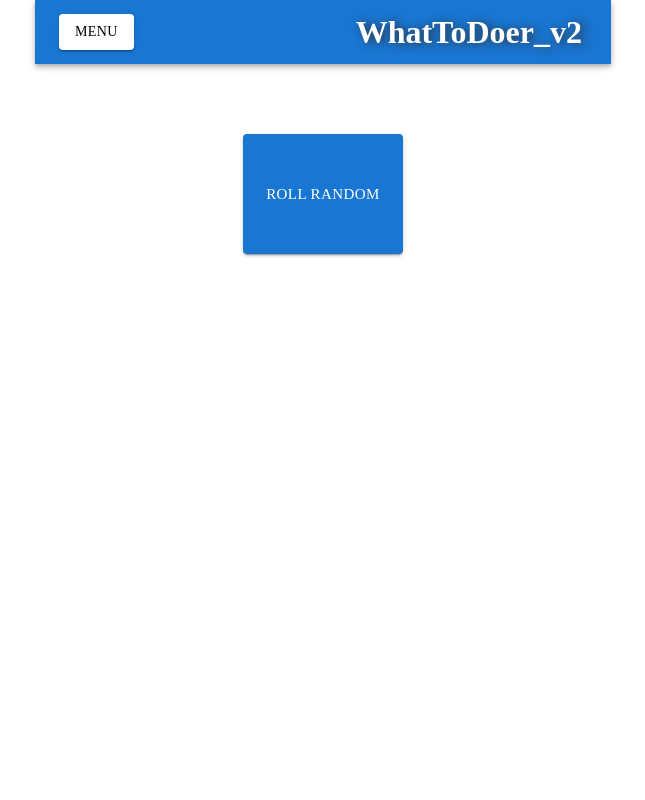
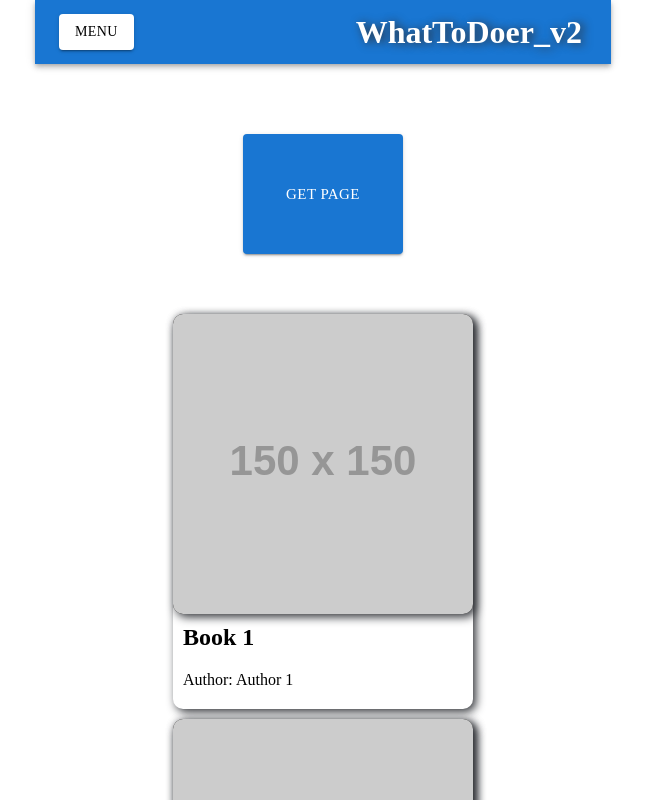
Before and after one commit to Gatlinger/WhatToDoer_v2, a React (Create React App) app: page /WhatToDoer_v2/BookShelf in a window 1280 px wide. Shown: the top 800 px of the page, without its empty margins (317-962 px from the left). Built offline with nearby package versions, Linux system fonts and the light colour scheme.

Commit message:
Я на полпути к реализации пагинации, наверное

```diff
--- a/src/components/MyBookCard.tsx
+++ b/src/components/MyBookCard.tsx
@@ -5,7 +5,7 @@ type MyBookCardPropsType = {
     BookCover: string
     BookTitle: string
     BookAuthor: string
-    BookDescription: string
+    BookDescription?: string
 }
 
 
@@ -26,6 +26,7 @@ export const BookCard = styled.div`
     color: black;
     box-shadow: 3px 3px 10px   #2f3136;
     padding-bottom: 10px;
+    border-radius: 10px;
 
     h2 {
         font-size: 24px;
--- a/src/pages/BookShelfPage.tsx
+++ b/src/pages/BookShelfPage.tsx
@@ -1,49 +1,88 @@
 import { useDispatch, useSelector } from "react-redux"
 import { AppMainBox, RollButtonStyled } from "../App"
-import { MyCard } from "../components/MyCard"
 import { AppRootStateType } from "../state/store"
 import { checkBoxHandlerAC } from "../state/cardsReduser"
-import { BookShelfType, BookType, getBookAC } from "../state/bookSelfReduser"
+import { BookItem, BookShelfType, BookType, getBooksAC } from "../state/bookSelfReduser"
 import styled from "styled-components"
 import { useEffect, useState } from "react"
 import axios from "axios"
 import { MyBookCard } from "../components/MyBookCard"
 
 export const BookShelfPage = () => {
-    const bookshelf = useSelector<AppRootStateType, BookShelfType>(state => state.bookshelf)
-    const [book, setBook] = useState<any>({} as BookType)
+    const bookshelf = useSelector<AppRootStateType, BookType[]>(state => state.bookshelf)
+    const [books, setBooks] = useState<any>({} as BookItem[])
+    const [currentPage, setCurrentPage] = useState<number>(0)
+    const resultsPerPage = 10
+
     const dispatch = useDispatch()
     const checkBoxHandler = (id: string) => {
         dispatch(checkBoxHandlerAC(id))
     }
     useEffect(() => {
-        dispatch(getBookAC(book))
-    }, [book])
+        dispatch(getBooksAC(books))
+    }, [books])
 
-    const getNewBook = () => {
-        const newBook = axios('https://www.googleapis.com/books/v1/volumes?q=fencing')
+    // const getNewBook = () => {
+    //     const newBook = axios('https://www.googleapis.com/books/v1/volumes?q=fencing')
+    //         .then(res => {
+    //             const book = {
+    //                 id: res.data.items[0].id,
+    //                 title: res.data.items[0].volumeInfo.title,
+    //                 author: res.data.items[0].volumeInfo.authors[0],
+    //                 description: res.data.items[0].volumeInfo.description,
+    //                 pictureUrl: res.data.items[0].volumeInfo.imageLinks?.thumbnail,
+    //             }
+    //             setBook(book)
+    //         }
+    //         )
+    //     setBook(book)
+    // }
+
+    const getNewPage = async (page: number) => {
+        const startIndex = page * resultsPerPage
+        const response = await axios(`https://www.googleapis.com/books/v1/volumes?q=fencing&startIndex=${startIndex}&maxResults=${resultsPerPage}`)
             .then(res => {
-                const book = {
-                    id: res.data.items[0].id,
-                    title: res.data.items[0].volumeInfo.title,
-                    author: res.data.items[0].volumeInfo.authors[0],
-                    description: res.data.items[0].volumeInfo.description,
-                    pictureUrl: res.data.items[0].volumeInfo.imageLinks?.thumbnail,
-                }
-                setBook(book)
-            }
-            )
-        setBook(book)
+
+
+
+                // const booksArray = res.data.items.map((book: any) => {
+                //     console.log("Book: " + book);
+                //     return {
+                //         id: book.id,
+                //         pictureUrl: book.volumeInfo.imageLinks?.thumbnail || '',
+                //         title: book.volumeInfo.title,
+                //         author: book.volumeInfo.authors,
+                //         description: book.volumeInfo.description
+                //     }
+                // })
+
+
+
+                // console.log('booksArray: ' + booksArray);
+
+                // setBooks(booksArray)
+            })
     }
+    console.log('Полка: ' + bookshelf);
+
+    // action.books.map((book: BookItem) => { return {
+    //     id: book.id,
+    //     pictureUrl: book.volumeInfo.imageLinks?.thumbnail || '',
+    //     title: book.volumeInfo.title,
+    //     author: book.volumeInfo.authors.join(','),
+    //     description: book.volumeInfo.description
+    // }})
+
+
 
     return (
         <BookShelfPageWrapper>
             <RollButtonWrapper>
-                <RollButtonStyled size="large" variant="contained" onClick={getNewBook}>ROLL RANDOM</RollButtonStyled>
+                <RollButtonStyled size="large" variant="contained" onClick={() => getNewPage(0)}>get page</RollButtonStyled>
             </RollButtonWrapper>
 
             <AppMainBox>
-                {bookshelf.map((item, index) => {
+                {/* {bookshelf.map((item, index) => {
                     return (
                         <MyBookCard
                             BookCover={item.pictureUrl}
@@ -51,7 +90,15 @@ export const BookShelfPage = () => {
                             BookTitle={item.title}
                             BookDescription={item.description} />
                     )
-                })}
+                })} */}
+
+                {bookshelf.map((item) => <MyBookCard
+                            BookCover={item.pictureUrl}
+                            BookAuthor={item.author}
+                            BookTitle={item.title}
+                            BookDescription={item.description} />
+                )
+                }
             </AppMainBox>
         </BookShelfPageWrapper>
     )
--- a/src/state/bookSelfReduser.ts
+++ b/src/state/bookSelfReduser.ts
@@ -5,16 +5,31 @@ export type BookType = {
     pictureUrl: string
     title: string
     author: string
-    description: string
-
+    description?: string
+}
+export type VolumeInfo = {
+    title: string;
+    authors: string[];
+    description?: string; // Может быть неопределенным
+    imageLinks?: {
+        thumbnail?: string; // Может быть неопределенным
+    };
+}
+export type BookItem = {
+    id: string;
+    volumeInfo: VolumeInfo;
 }
 
-type getBookActionType = {
+export type getBookActionType = {
     type: 'GET_ONE_BOOK'
     book: any
 }
+export type getPageBooksActionType = {
+    type: 'GET_PAGE_BOOKS'
+    books: BookType[]
+}
 
-type BookShelfActionType = getBookActionType
+type BookShelfActionType = getBookActionType | getPageBooksActionType
 
 const BookShelfInitialState = [
     {
@@ -32,11 +47,11 @@ const BookShelfInitialState = [
         description: 'Description 2'
     },
 
-] as BookShelfType;
+]
 
 
 
-export const bookShelfReduser = (state: BookShelfType = BookShelfInitialState, action: BookShelfActionType) => {
+export const bookShelfReduser = (state: BookType[] = BookShelfInitialState, action: BookShelfActionType) => {
     switch (action.type) {
         case 'GET_ONE_BOOK': {
             const newBook = {
@@ -48,6 +63,9 @@ export const bookShelfReduser = (state: BookShelfType = BookShelfInitialState, a
             }
             return [newBook]
         }
+        case 'GET_PAGE_BOOKS': {
+            return state
+        }
         default: {
             return state;
         }
@@ -57,3 +75,7 @@ export const bookShelfReduser = (state: BookShelfType = BookShelfInitialState, a
 export const getBookAC = (book: BookType) => {
     return { type: "GET_ONE_BOOK", book }
 }
+
+export const getBooksAC = (books: BookType[]) => {
+    return { type: "GET_PAGE_BOOKS", books }
+}
```
